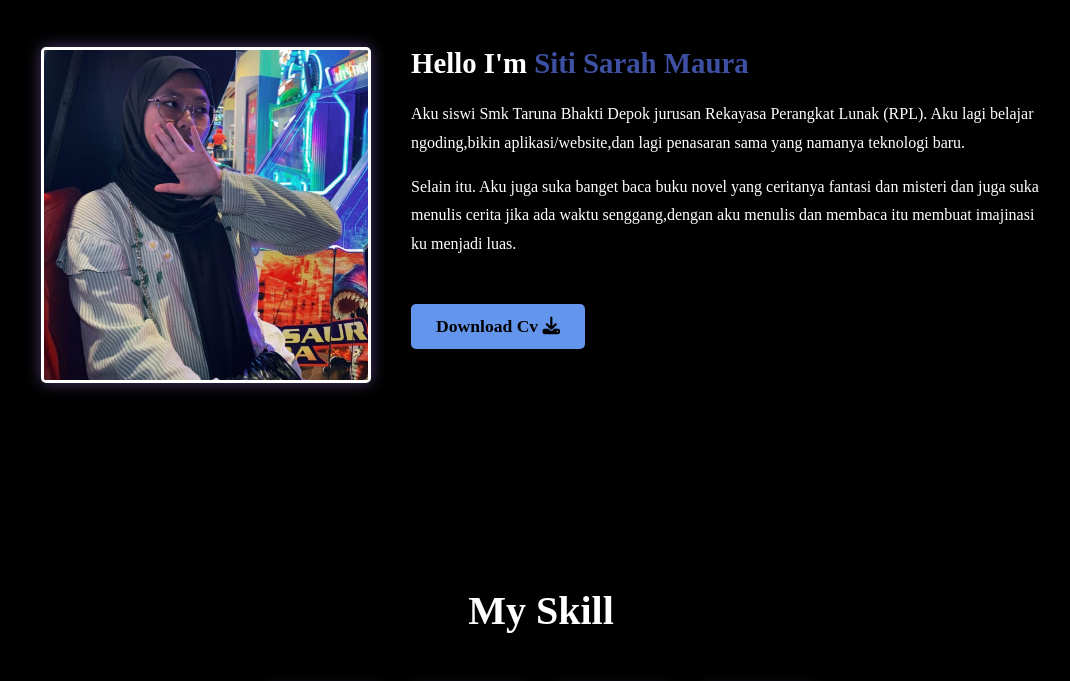
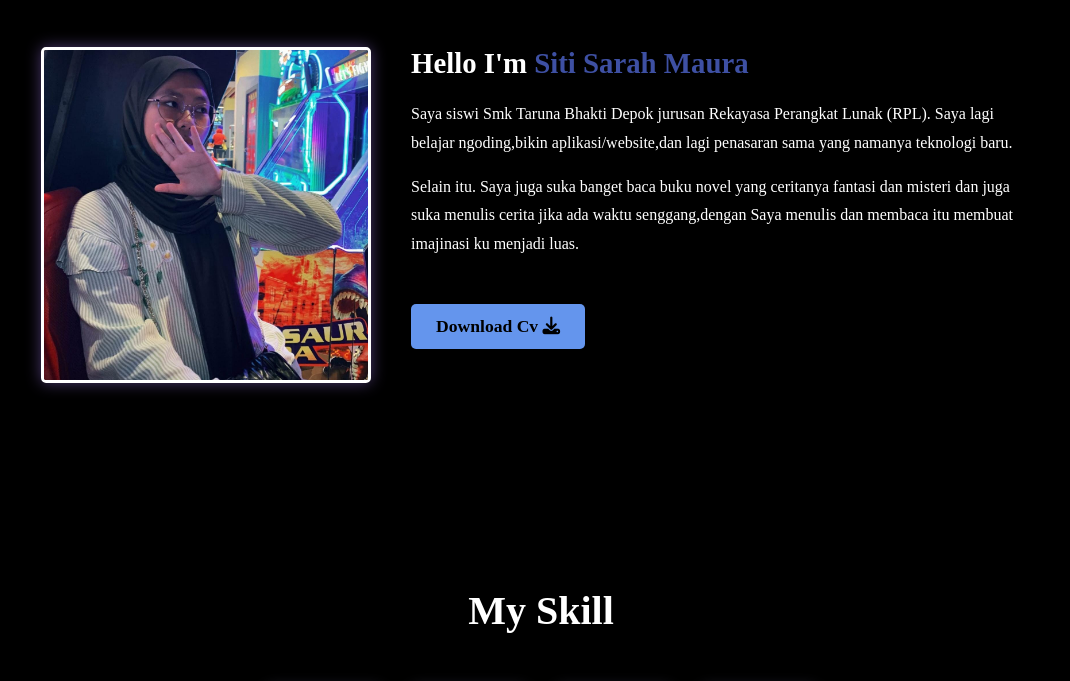
Before and after one commit to sarah28619/portofolio, a plain HTML site: page index.html in a window 1280 px wide. Shown: the part 955-1636 px from the top of the page, without its empty margins (99-1169 px from the left). Drawn offline with Linux system fonts and the light colour scheme.

Commit message:
first commit

```diff
--- a/index.html
+++ b/index.html
@@ -50,11 +50,11 @@
 
             <div class="about-text">
                 <h3>Hello I'm <span class="highlight">Siti Sarah Maura</span></h3>
-                <p>Aku siswi Smk Taruna Bhakti Depok jurusan Rekayasa Perangkat Lunak (RPL).
-                   Aku lagi belajar ngoding,bikin aplikasi/website,dan lagi penasaran sama yang namanya teknologi baru.
+                <p>Saya siswi Smk Taruna Bhakti Depok jurusan Rekayasa Perangkat Lunak (RPL).
+                   Saya lagi belajar ngoding,bikin aplikasi/website,dan lagi penasaran sama yang namanya teknologi baru.
                 </p>
-                <p>Selain itu. Aku juga suka banget baca buku novel yang ceritanya fantasi dan misteri dan juga suka
-                    menulis cerita jika ada waktu senggang,dengan aku menulis dan membaca itu membuat imajinasi ku menjadi luas.
+                <p>Selain itu. Saya juga suka banget baca buku novel yang ceritanya fantasi dan misteri dan juga suka
+                    menulis cerita jika ada waktu senggang,dengan Saya menulis dan membaca itu membuat imajinasi ku menjadi luas.
                 </p>
 
                 <a href="assets/cvakuu.jpg" download class="download-btn">
```
